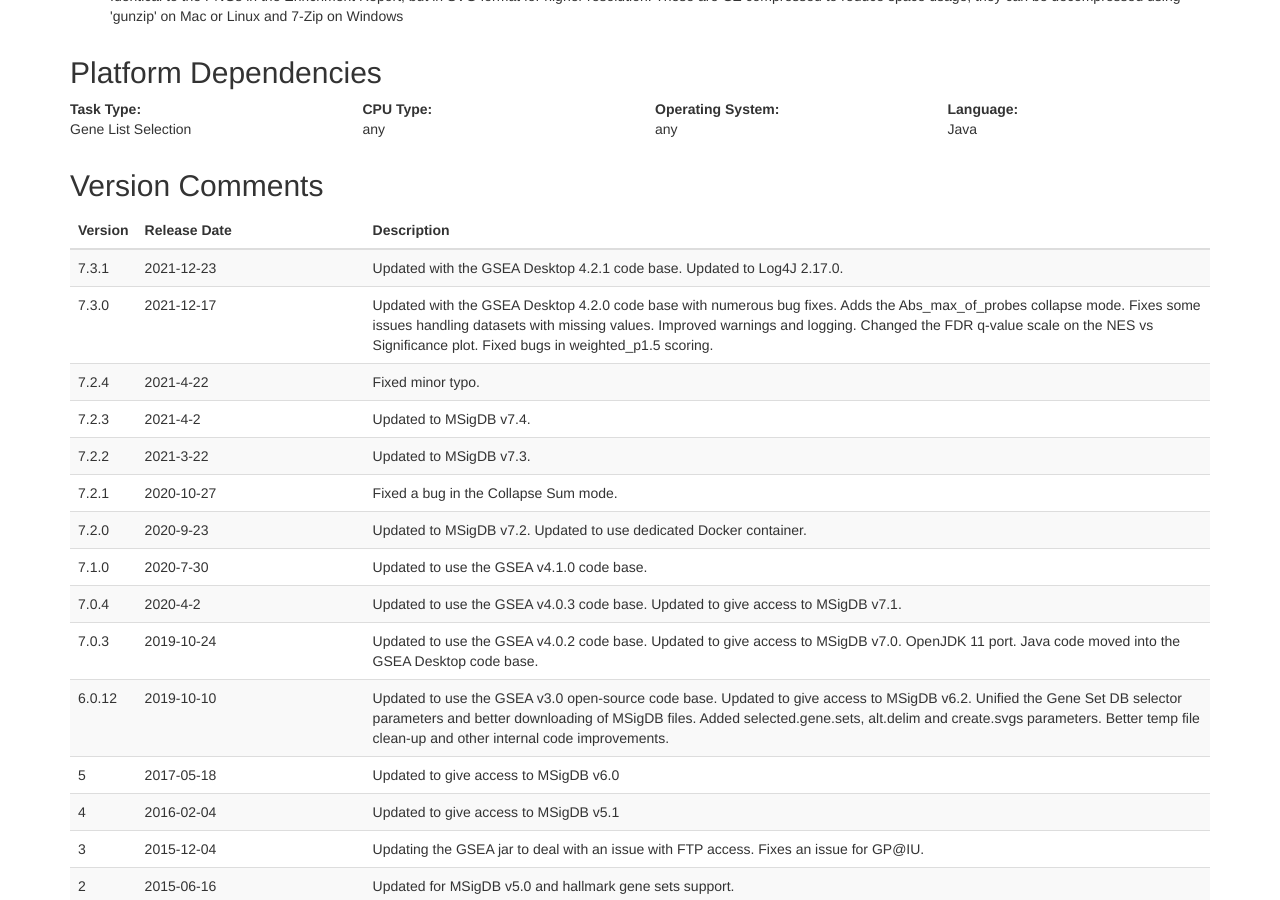
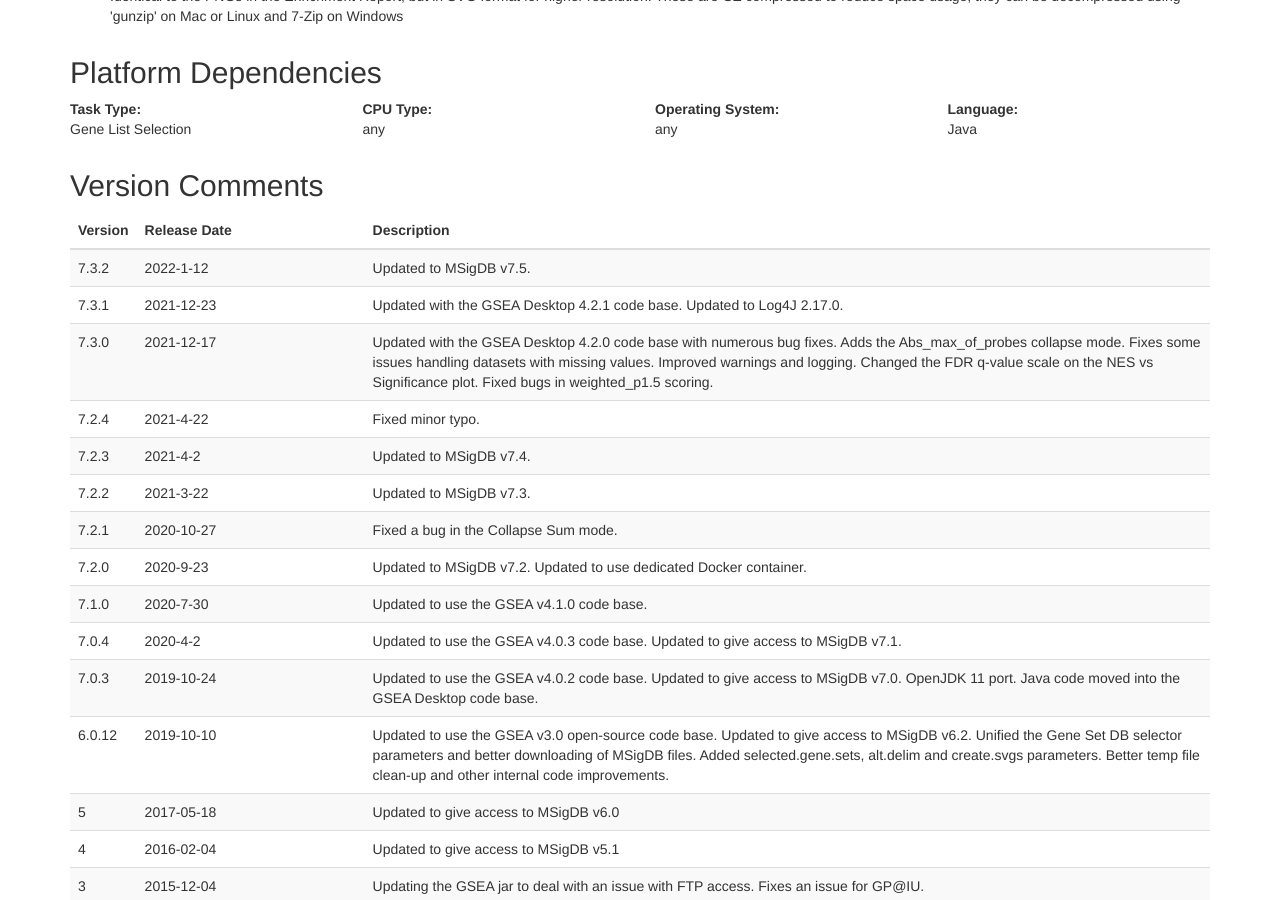
Before and after one commit to GSEA-MSigDB/gseapreranked-gpmodule, a Jekyll site: the page docs/v7/index.html, which Jekyll copies as it is, in a window 1280 px wide and 900 px high, scrolled down 3678 px. Built offline with Jekyll 4.4.1, drawn with Linux system fonts in a browser that asks for light colours.

Commit message:
Updated to MSigDB v7.5

```diff
--- a/docs/v7/index.html
+++ b/docs/v7/index.html
@@ -280,6 +280,11 @@
 					</tr>
 				</thead>
 				<tbody>
+                        <tr>
+                            <td>7.3.2</td>
+                            <td>2022-1-12</td>
+                            <td>Updated to MSigDB v7.5.</td>
+                        </tr>
 				        <tr>
                             <td>7.3.1</td>
                             <td>2021-12-23</td>
```
Also changed, not shown: docs/v7/test.md (+5 -0 lines), 2 other files.
